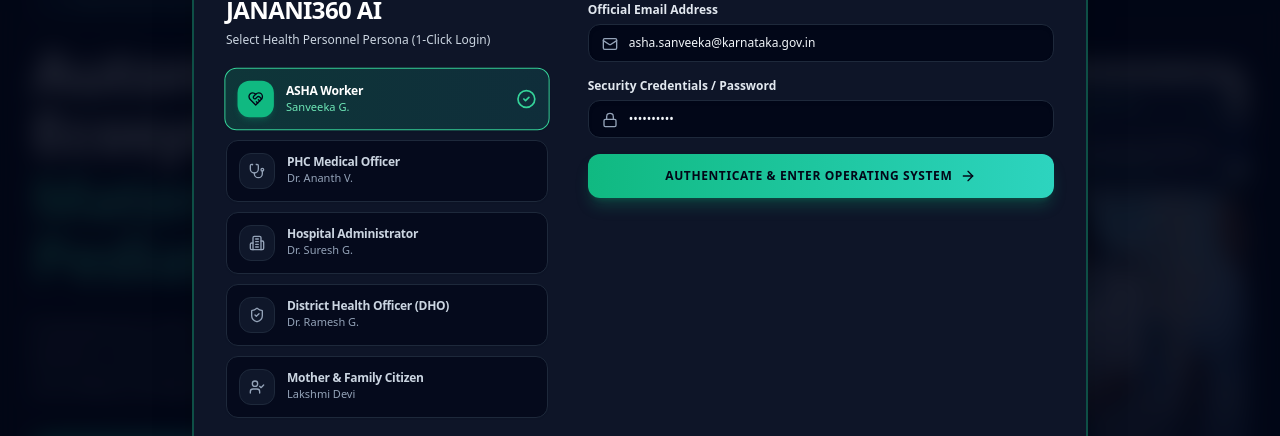
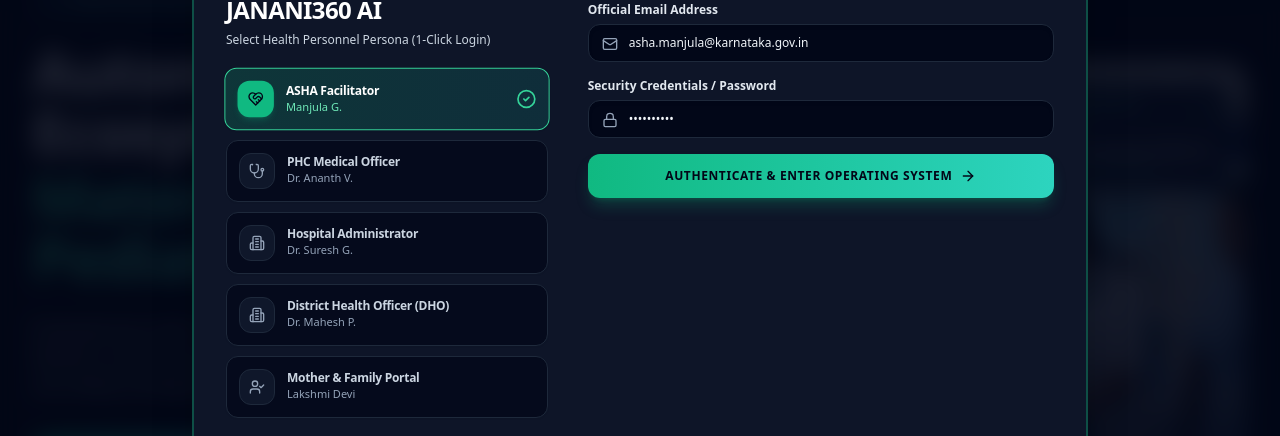
Before and after one commit to Rajuhakki/JANANI360-AI, a React (Vite) app in the folder apps/frontend/: page /login in a window 1280 px wide. Shown: the part 187-623 px from the top of the page. Built offline with nearby package versions, Linux system fonts and the light colour scheme.

Commit message:
Resolve frontend login UI fixes

```diff
--- a/apps/frontend/src/components/landing/LoginModal.tsx
+++ b/apps/frontend/src/components/landing/LoginModal.tsx
@@ -58,7 +58,7 @@
         setPassword('Mother@12345');
         break;
       case UserRole.ASHA_WORKER:
-        setEmail('asha.sanveeka@karnataka.gov.in');
+        setEmail('asha.manjula@karnataka.gov.in');
         setPassword('Asha@12345');
         break;
       case UserRole.DOCTOR:
@@ -70,7 +70,7 @@
         setPassword('Admin@12345');
         break;
       case UserRole.DISTRICT_OFFICER:
-        setEmail('dho.ramesh@karnataka.gov.in');
+        setEmail('dho.mahesh@karnataka.gov.in');
         setPassword('Dho@12345');
         break;
       default:
@@ -139,11 +139,11 @@
             {/* Quick 1-Click Role Switcher */}
             <div className="space-y-2.5">
               {[
-                { role: UserRole.ASHA_WORKER, title: 'ASHA Worker', name: 'Sanveeka G.', icon: HeartHandshake },
-                { role: UserRole.DOCTOR, title: 'PHC Medical Officer', name: 'Dr. Ananth V.', icon: Stethoscope },
-                { role: UserRole.HOSPITAL_ADMIN, title: 'Hospital Administrator', name: 'Dr. Suresh G.', icon: Building2 },
-                { role: UserRole.DISTRICT_OFFICER, title: 'District Health Officer (DHO)', name: 'Dr. Ramesh G.', icon: ShieldCheck },
-                { role: UserRole.PATIENT, title: 'Mother & Family Citizen', name: 'Lakshmi Devi', icon: UserCheck }
+                { role: UserRole.ASHA_WORKER, title: t('stakeholders.ashaRole'), name: 'Manjula G.', icon: HeartHandshake },
+                { role: UserRole.DOCTOR, title: t('stakeholders.moRole'), name: 'Dr. Ananth V.', icon: Stethoscope },
+                { role: UserRole.HOSPITAL_ADMIN, title: t('stakeholders.adminRole'), name: 'Dr. Suresh G.', icon: Building2 },
+                { role: UserRole.DISTRICT_OFFICER, title: t('stakeholders.dhoRole'), name: 'Dr. Mahesh P.', icon: Building2 },
+                { role: UserRole.PATIENT, title: t('stakeholders.motherRole'), name: 'Lakshmi Devi', icon: UserCheck }
               ].map((p) => {
                 const Icon = p.icon;
                 const isSelected = selectedRole === p.role;
```
Also changed, not shown: apps/frontend/index.html (line endings or trailing spaces).
